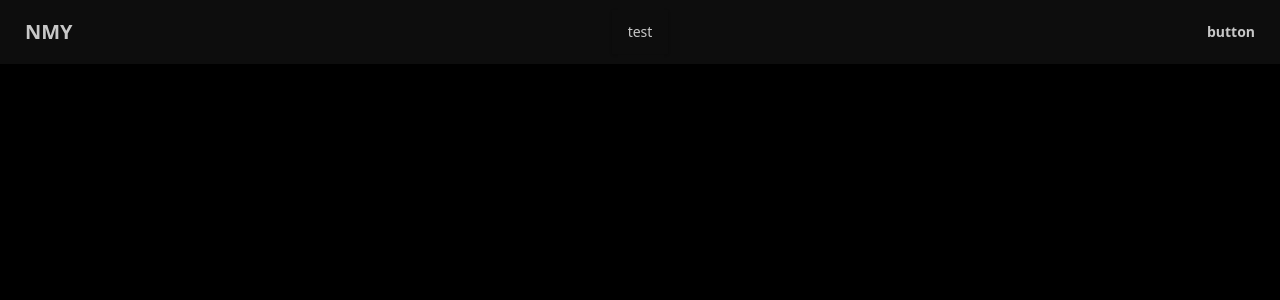
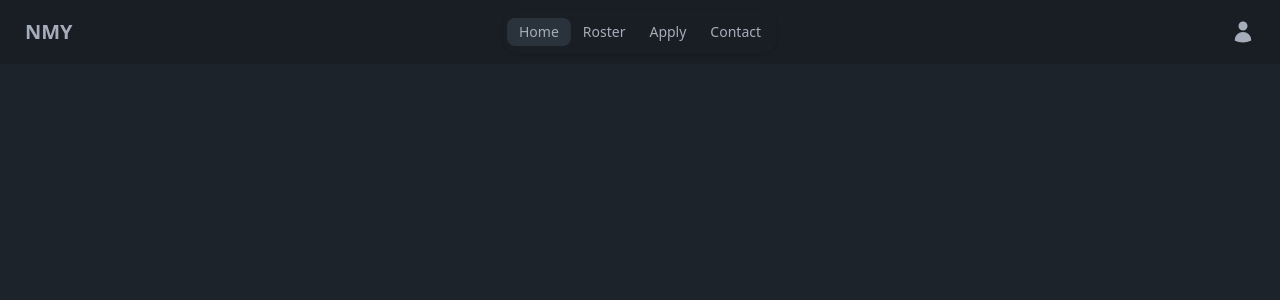
Before and after one commit to ethantaylan/nmy-wow, a React (Vite) app: page / in a window 1280 px wide. Shown: the top 300 px of the page. Built offline with nearby package versions, Linux system fonts and the light colour scheme.

Commit message:
refactor: files

```diff
--- a/index.html
+++ b/index.html
@@ -6,7 +6,7 @@
     <meta name="viewport" content="width=device-width, initial-scale=1.0" />
     <title>Fastplate | React Template</title>
   </head>
-  <body data-theme="black">
+  <body data-theme="dark">
     <div id="root"></div>
     <script type="module" src="/src/main.tsx"></script>
   </body>
--- a/src/App.css
+++ b/src/App.css
@@ -24,7 +24,6 @@
   animation: rotate-center 45s linear infinite;
 }
 
-/* :root,
-[data-theme] {
-  background-color: black !important;
+/* .active {
+  font-weight: 700;
 } */
--- a/src/components/navbar/mobile-navbar-menu/mobile-navbar-menu.tsx
+++ b/src/components/navbar/navbar-menu/navbar-menu.tsx
@@ -1,19 +1,17 @@
 import React from "react";
+import { NavLink } from "react-router-dom";
 
-export interface MobileMenusItems {
+export interface MenusItems {
   label: string;
   to: string;
 }
 
-export interface MobileNavbarMenuProps {
-  items: MobileMenusItems[];
+export interface NavbarMenuProps {
+  items: MenusItems[];
   matches: boolean;
 }
 
-export const MobileNavbarMenu: React.FC<MobileNavbarMenuProps> = ({
-  items,
-  matches,
-}) => {
+export const NavbarMenu: React.FC<NavbarMenuProps> = ({ items, matches }) => {
   return (
     <ul
       tabIndex={0}
@@ -21,10 +19,10 @@ export const MobileNavbarMenu: React.FC<MobileNavbarMenuProps> = ({
         matches && "menu menu-horizontal px-1"
       } menu menu-sm dropdown-content z-[1] p-2 shadow bg-base-200 rounded-box`}
     >
-      {items.map((items: MobileMenusItems) => (
+      {items.map((items: MenusItems) => (
         <>
           <li key={items.label}>
-            <a>{items.to}</a>
+            <NavLink to={items.to}>{items.label}</NavLink>
           </li>
         </>
       ))}
--- a/src/components/navbar/navbar.tsx
+++ b/src/components/navbar/navbar.tsx
@@ -1,12 +1,14 @@
 import React from "react";
-import {
-  MobileMenusItems,
-  MobileNavbarMenu,
-} from "./mobile-navbar-menu/mobile-navbar-menu";
+import { MenusItems, NavbarMenu } from "./navbar-menu/navbar-menu";
 import { useMediaQuery } from "../../hooks/use-media-query";
 
 export const Navbar: React.FC = () => {
-  const menus: MobileMenusItems[] = [{ label: "test", to: "test" }];
+  const menus: MenusItems[] = [
+    { label: "Home", to: "/" },
+    { label: "Roster", to: "/roster" },
+    { label: "Apply", to: "/apply" },
+    { label: "Contact", to: "/contact" },
+  ];
 
   const matches = useMediaQuery("(min-width: 768px)");
 
@@ -30,14 +32,29 @@ export const Navbar: React.FC = () => {
               />
             </svg>
           </label>
+          <NavbarMenu items={menus} matches={matches} />
         </div>
+
         <a className="btn btn-ghost normal-case text-xl">NMY</a>
       </div>
       <div className="navbar-center hidden lg:flex">
-        <MobileNavbarMenu items={menus} matches={matches} />
+        <NavbarMenu items={menus} matches={matches} />
       </div>
       <div className="navbar-end">
-        <a className="btn">Button</a>
+        <a className="btn">
+          <svg
+            xmlns="http://www.w3.org/2000/svg"
+            viewBox="0 0 24 24"
+            fill="currentColor"
+            className="w-6 h-6"
+          >
+            <path
+              fillRule="evenodd"
+              d="M7.5 6a4.5 4.5 0 119 0 4.5 4.5 0 01-9 0zM3.751 20.105a8.25 8.25 0 0116.498 0 .75.75 0 01-.437.695A18.683 18.683 0 0112 22.5c-2.786 0-5.433-.608-7.812-1.7a.75.75 0 01-.437-.695z"
+              clipRule="evenodd"
+            />
+          </svg>
+        </a>
       </div>
     </div>
   );
--- a/src/main.tsx
+++ b/src/main.tsx
@@ -1,10 +1,13 @@
-import React from 'react'
-import ReactDOM from 'react-dom/client'
-import App from './App.tsx'
-import './index.css'
+import React from "react";
+import ReactDOM from "react-dom/client";
+import App from "./App.tsx";
+import "./index.css";
+import { BrowserRouter } from "react-router-dom";
 
-ReactDOM.createRoot(document.getElementById('root')!).render(
+ReactDOM.createRoot(document.getElementById("root")!).render(
   <React.StrictMode>
-    <App />
-  </React.StrictMode>,
-)
+    <BrowserRouter>
+      <App />
+    </BrowserRouter>
+  </React.StrictMode>
+);
--- a/tailwind.config.js
+++ b/tailwind.config.js
@@ -8,7 +8,7 @@ export default {
     extend: {},
   },
   daisyui: {
-    themes: ['black']
+    themes: ['dark']
   },
   plugins: [daisyui],
 };
```
